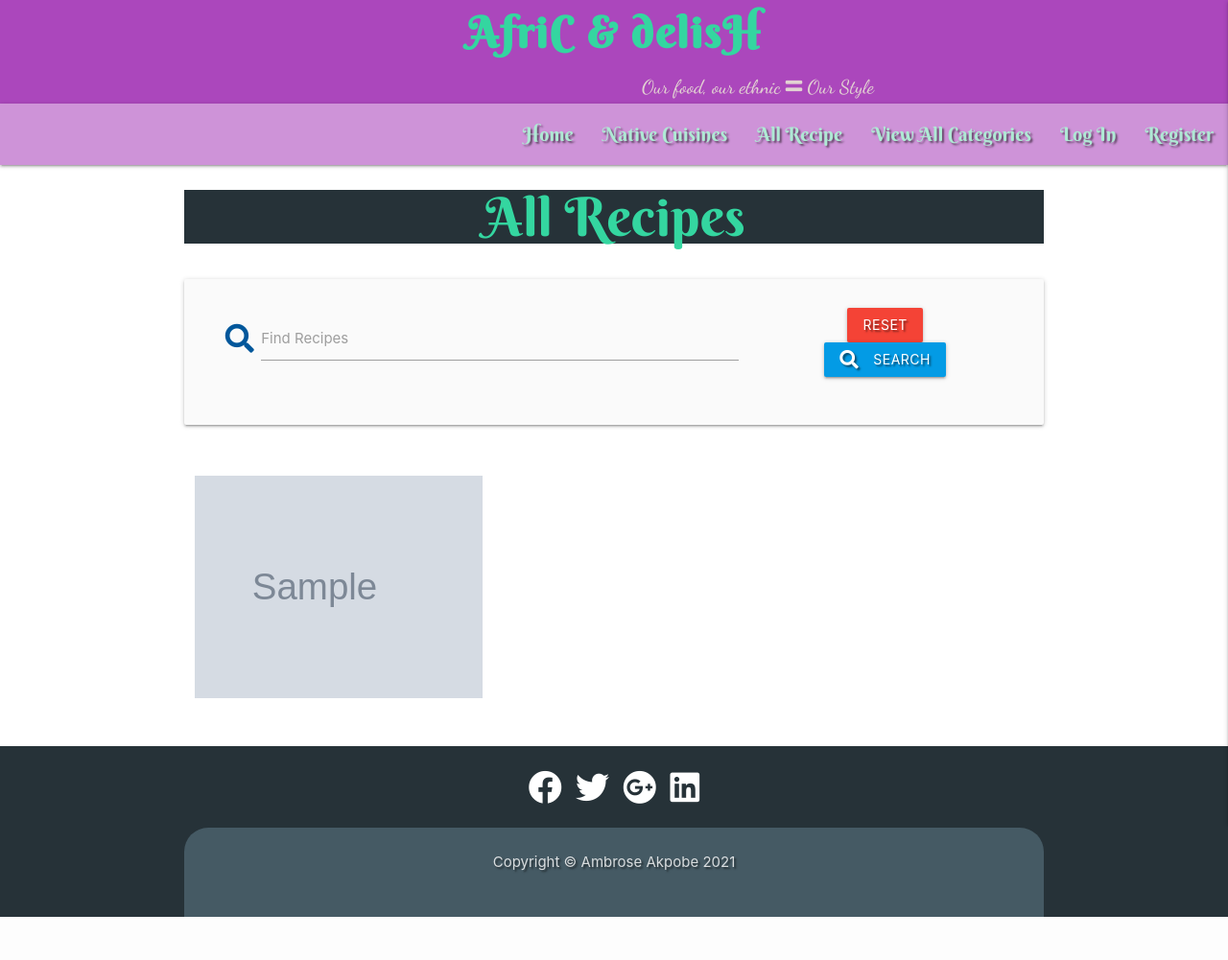
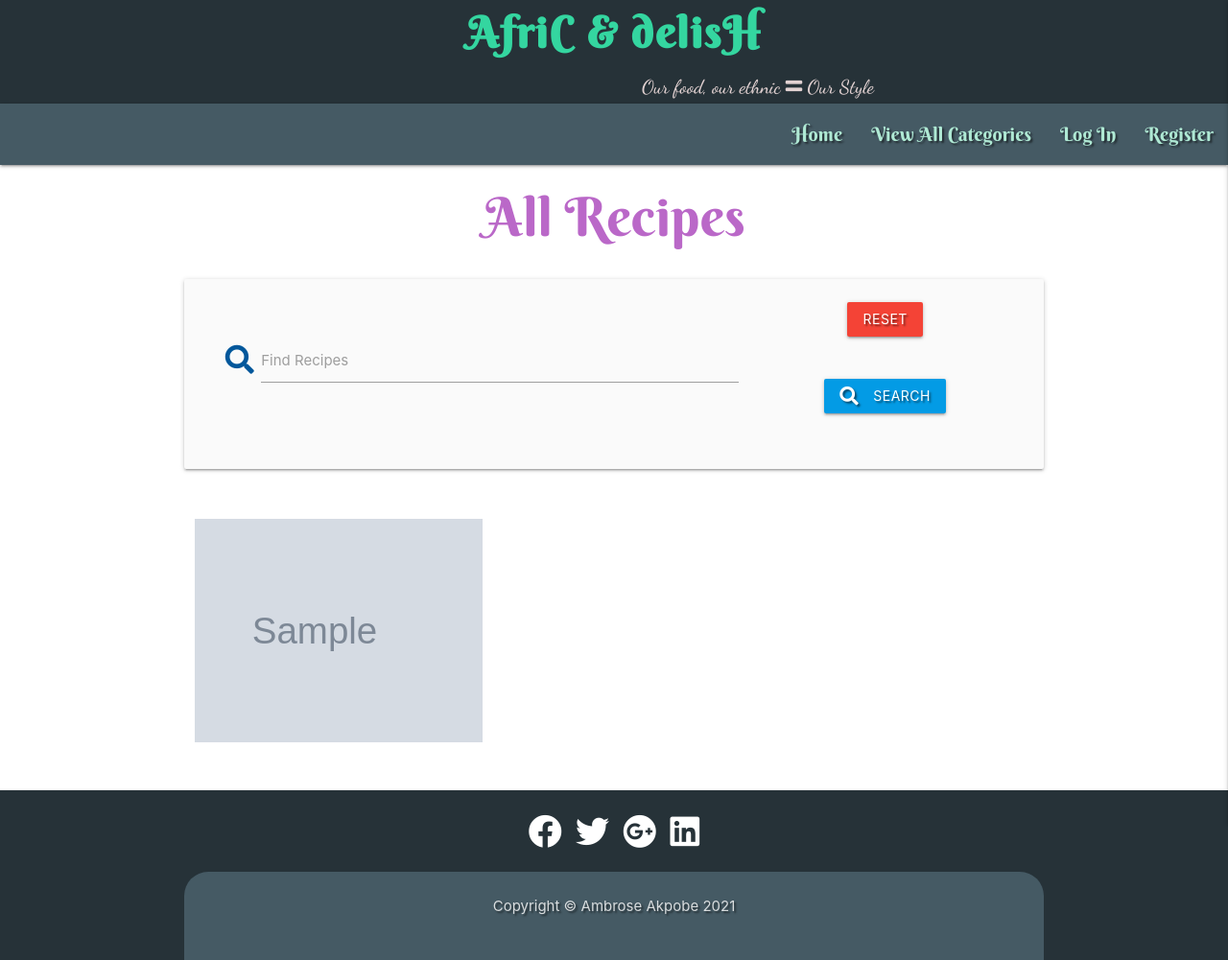
Before and after one commit to Rozdandy/africadelishms3, a Flask app: page /get_recipez/1 in a window 1280 px wide. Shown: the whole page at 96% size. Before the commit the page ends 956 px from the top, so only its background shows below. Run offline with Flask 2, Linux system fonts and the light colour scheme; grey boxes marked "Sample" are stand-in pictures; a database or web service that is not in the repository returns one stand-in record (values such as "Sample title"); some libraries are stand-ins or nearby versions; some web fonts are replaced.

Commit message:
Delete redundant html views, get_recipes.html and cuisines.html

```diff
--- a/app.py
+++ b/app.py
@@ -21,12 +21,10 @@ mongo = PyMongo(app)
 @app.route("/")
 def index():
     recipes = list(mongo.db.recipes.find())
-    cuisines = list(mongo.db.cuisines.find().sort("cuisine_name", 1))
     mobile_recipes = mongo.db.recipes.aggregate([{"$sample": {"size": 4}}])
     # Shows the first three recipes for mobile
     return render_template(
-        "index.html", recipes=recipes, cuisines=cuisines,
-        mobile_recipes=mobile_recipes)
+        "index.html", recipes=recipes, mobile_recipes=mobile_recipes)
 
 
 @app.route("/register", methods=["GET", "POST"])
@@ -85,7 +83,6 @@ def login():
 
 @app.route("/profile/<username>", methods=["GET", "POST"])
 def profile(username):
-    cuisines = list(mongo.db.cuisines.find().sort("cuisine_name", 1))
     # Only users can access their profile
     if not session.get("user"):
         return render_template("error_handle/404.html")
@@ -103,8 +100,7 @@ def profile(username):
             uza = list(
                 mongo.db.recipes.find({"author": session["user"]}))
 
-        return render_template(
-            "profile.html", username=username, uza=uza, cuisines=cuisines)
+        return render_template("profile.html", username=username, uza=uza)
 
     return redirect(url_for("login"))
 
@@ -117,18 +113,8 @@ def logout():
     return redirect(url_for("login"))
 
 
-@app.route("/get_recipes")
-def get_recipes():
-    # sort the names of the breads list #
-    recipes = list(mongo.db.recipes.find())
-    cuisines = list(mongo.db.cuisines.find().sort("cuisine_name", 1))
-    return render_template(
-        "get_recipes.html", recipes=recipes, cuisines=cuisines)
-
-
 @app.route("/get_recipez/<category>")
 def get_recipez(category):
-    cuisines = list(mongo.db.cuisines.find().sort("cuisine_name", 1))
     # Show recipes of that specific category
     if category == "all":
         recipes = list(mongo.db.recipes.find())
@@ -149,22 +135,14 @@ def get_recipez(category):
     else:
         recipes = mongo.db.recipe.find({"$text": {"$search": category}})
     return render_template(
-        "get_recipez.html",
-        recipes=recipes, category=category, cuisines=cuisines)
+        "get_recipez.html", recipes=recipes, category=category)
 
 
 @app.route("/search", methods=["GET", "POST"])
 def search():
     query = request.form.get("query")
     recipes = list(mongo.db.recipes.find({"$text": {"$search": query}}))
-    return render_template(
-        "get_recipes.html", recipes=recipes)
-
-
-@ app.route('/cuisines')
-def cuisines():
-    cuisines = list(mongo.db.cuisines.find().sort("cuisine_name", 1))
-    return render_template("cuisines.html", cuisines=cuisines)
+    return render_template("get_recipez.html", recipes=recipes)
 
 
 @app.route("/get_recipe/<recipe_id>")
@@ -202,12 +180,10 @@ def add_recipe():
         }
         mongo.db.recipes.insert_one(recipe)
         flash("Recipe Successfully Added")
-        return redirect(url_for("get_recipes"))
+        return redirect(url_for("get_recipez"))
 
     categories = mongo.db.categories.find().sort("category_name", 1)
-    cuisines = list(mongo.db.cuisines.find().sort("cuisine_name", 1))
-    return render_template(
-        "add_recipe.html", categories=categories, cuisines=cuisines)
+    return render_template("add_recipe.html", categories=categories)
 
 
 @app.route("/edit_recipe/<recipe_id>", methods=["GET", "POST"])
@@ -236,14 +212,13 @@ def edit_recipe(recipe_id):
         }
         mongo.db.recipes.update({"_id": ObjectId(recipe_id)}, edits)
         flash("Recipe Successfully Updated")
-        return redirect(url_for("get_recipes"))
+        return redirect(url_for("get_recipez"))
 
     recipe = mongo.db.recipes.find_one({"_id": ObjectId(recipe_id)})
-    cuisines = list(mongo.db.cuisines.find().sort("cuisine_name", 1))
     categories = mongo.db.categories.find().sort("category_name", 1)
     return render_template(
         "edit_recipe.html",
-        recipe=recipe, categories=categories, cuisines=cuisines)
+        recipe=recipe, categories=categories)
 
 
 @app.route("/delete_recipe/<recipe_id>")
@@ -251,7 +226,7 @@ def delete_recipe(recipe_id):
     # Delete recipe from db
     mongo.db.recipes.remove({"_id": ObjectId(recipe_id)})
     flash("Recipe Successfully Deleted")
-    return redirect(url_for("get_recipes"))
+    return redirect(url_for("get_recipez"))
 
 
 @app.route("/get_categories")
--- a/static/css/style.css
+++ b/static/css/style.css
@@ -154,11 +156,10 @@ footer > .footer-copyright {
   box-sizing: content-box;
   border: none;
   font: normal 56px/1 "Berkshire Swash", Helvetica, sans-serif;
- color: rgb(52, 214, 160);
+ color: #ba68c8;
   text-align: center;
   -o-text-overflow: ellipsis;
   text-overflow: ellipsis;
-  background-color: #263238;
 }
 
 
--- a/templates/add_recipe.html
+++ b/templates/add_recipe.html
@@ -181,7 +181,7 @@
             <div class="row">
                 <div class="col s12 center-align">
 
-                    <a class=" btn-large add-btn red darken-2 center-align" href="{{ url_for('get_recipes')  }}">
+                    <a class=" btn-large add-btn red darken-2 center-align" href="{{ url_for('get_recipez', category='all')  }}">
                         cancel <i class="fas fa-window-close right"></i>
                     </a>
                     <button type="submit" class="btn-large add-btn">Add recipe <i
--- a/templates/base.html
+++ b/templates/base.html
@@ -16,7 +16,7 @@
 <body>
 
     <header>
-        <div class="row purple  lighten-1" style="margin: 0px;text-align: center;">
+        <div class="row blue-grey darken-4" style="margin: 0px;text-align: center;">
             <div class="col s12 m12">
                 <div class="textShadow light-red-text text-darken-2" id="main-logo"><a class="head-link" href="{{ url_for('index') }}">AfriC &amp;
                         delisH
@@ -41,17 +41,8 @@
 
 
 
-                                    <ul id="dropdown4" class="dropdown-content">
-                                        {% for cuisine in cuisines %}
-                                        <li>{{ cuisine.cuisine_name }}</li>
-                                        {% endfor %}
-                     </ul>
 
-
-
-
-
-        <nav class="nav-extended text-shadow  purple lighten-3">
+        <nav class="nav-extended text-shadow blue-grey darken-2">
 			<div class="nav-wrapper">
 
 				<a href="#" data-target="mobile-demo" class="sidenav-trigger right"><i class="fas fa-bars"></i></a>
@@ -60,11 +51,6 @@
 
 
 
-                    <li><a class="dropdown-trigger" href="{{ url_for('cuisines', cuisines=cuisines) }}" data-target="dropdown4">Native Cuisines</a></li>
-
-
-
-                    <li><a href="{{ url_for('get_recipes') }}">All Recipe</a></li>
                     <li><a class="dropdown-trigger" href="{{ url_for('get_recipez', category='all') }}" data-target="dropdown1">View All Categories</a></li>
                 {% if session.user %}
                     <li><a href="{{ url_for('profile', username=session['user']) }}">Profile</a></li>
@@ -95,11 +81,6 @@
                 <li><a href="{{ url_for('get_recipez', category='anytime') }}">Anytime</a></li>
             </ul>
 
-                    <ul id="dropdown3" class="dropdown-content">
-                                        {% for cuisine in cuisines %}
-                                        <li>{{ cuisine.cuisine_name }}</li>
-                                        {% endfor %}
-                     </ul>
 
 
 		<ul class="sidenav" id="mobile-demo">
@@ -108,17 +89,14 @@
 
 
 
-                    <li><a class="dropdown-trigger" href="{{ url_for('cuisines', cuisines=cuisines) }}" data-target="dropdown3">Native Cuisines</a></li>
 
-
-            <li><a href="{{ url_for('get_recipes') }}">All Recipe</a></li>
             <li><a class="dropdown-trigger" href="{{ url_for('get_recipez', category='all') }}" data-target="dropdown2">View All Categories</a></li>
                 {% if session.user %}
                     <li><a href="{{ url_for('profile', username=session['user']) }}">Profile</a></li>
                     {% if session.user|lower == "admin"|lower %}
                         <li><a href="{{ url_for('get_categories') }}">Admin</a></li>
                     {% endif %}
-                     <li><a href="{{ url_for('add_recipe') }}">Add Recipe</a></li>
+
                      <li><a href="{{ url_for('logout') }}">Log Out</a></li>
                  {% else %}
                     <li><a href="{{ url_for('login') }}">Log In</a></li>
--- a/templates/edit_recipe.html
+++ b/templates/edit_recipe.html
@@ -202,7 +202,7 @@
                     <div class="row">
                         <div class="col s12">
 
-                            <a class="btn-large add-btn red darken-2 center-align" href="{{ url_for('get_recipes') }}">
+                            <a class="btn-large add-btn red darken-2 center-align" href="{{ url_for('get_recipez', category='all') }}">
                                 Cancel <i class="fas fa-window-close right"></i>
                             </a>
                             <button type="submit" class="btn-large add-btn light-blue lighten-1">Edit recipe <i
--- a/templates/get_categories.html
+++ b/templates/get_categories.html
@@ -1,11 +1,11 @@
 {% extends "base.html" %}
 {% block content %}
 
-    <h3 class="light-blue-text text-darken-4 center-align">Manage Categories</h3>
+    <h3 class="light-blue-text text-darken-4 center-align"><strong>Manage Categories</strong></h3>
 
     <div class="row">
         <div class="col s12 center-align">
-            <a href="{{ url_for('add_category') }}" class="btn-large light-blue darken-2 text-shadow">
+            <a href="{{ url_for('add_category') }}" class="btn-large add-btn text-shadow">
                 Add Category <i class="fas fa-plus-square right"></i>
             </a>
         </div>
@@ -14,7 +14,7 @@
     <div class="row">
         {% for category in categories %}
             <div class="col s12 m3">
-                <div class="card light-blue darken-4 text-shadow center-align">
+                <div class="card purple lighten-2 text-shadow center-align">
                     <div class="card-content white-text">
                         <span class="card-title">{{ category.category_name }}</span>
                     </div>
--- a/templates/get_recipez.html
+++ b/templates/get_recipez.html
@@ -16,13 +16,15 @@
                     <input type="text" name="query" id="query" minlength="3" class="validate" required>
                     <label for="query">Find Recipes</label>
                 </div>
-                <div class="col s12 m4">
-                    <a href="{{ url_for('get_recipez', category='all') }}" class="red btn text-shadow">Reset</a>
-                    <br class="hide-on-med-and-down">
-                    <button type="submit" class="light-blue darken-1 btn text-shadow">
-                        <i class="fas fa-search left"></i> Search
-                    </button>
-                </div>
+                 <div class="col s12 m4 search-btn">
+                        <div class="reset">
+                            <a href="{{ url_for('get_recipez', category='all') }}" class="red btn text-shadow">Reset</a>
+                        </div>
+                        <h4 class="search-button"> <button type="submit" class="light-blue darken-1 btn text-shadow">
+                                <i class="fas fa-search left"></i> Search
+                            </button>
+                        </h4>
+                    </div>
             </div>
         </form>
     </div>
--- a/templates/index.html
+++ b/templates/index.html
@@ -44,7 +44,7 @@
 <br>
 
 <div class="container hide-on-med-and-down">
-        <h6 class=".ourProjects">The Irresistible African Recipes</h6>
+        <h6 class="ourProjects">The Irresistible African Recipes</h6>
         <br>
 
 </div>
@@ -110,7 +110,7 @@
         <!--row-->
 
         <div class="center">
-            <a class="waves-effect waves-light btn purple lighten-1" href="{{ url_for('get_recipes', recipe=recipe) }}">View more</a>
+            <a class="waves-effect waves-light btn purple lighten-1" href="{{ url_for('get_recipez', category='all') }}">View more</a>
         </div>
     </div>
 </div>
--- a/templates/login.html
+++ b/templates/login.html
@@ -9,7 +9,7 @@
                 <!-- username -->
                 <div class="row">
 					<div class="input-field col s12">
-						<i class="fas fa-user-cog prefix blue-grey-text text-darken-2"></i>
+						<i class="fas fa-user-cog prefix purple-text text-lighten-2"></i>
 						<input id="username" name="username" type="text" minlength="5"
                         maxlength="15" pattern="^[a-zA-Z0-9]{5,15}$" class="validate" required>
 						<label for="username">Username</label>
@@ -18,7 +18,7 @@
                 <!-- passowrd -->
                 <div class="row">
                     <div class="input-field col s12">
-						<i class="fas fa-user-lock prefix blue-grey-text text-darken-2"></i>
+						<i class="fas fa-user-lock prefix purple-text text-lighten-2"></i>
                         <input id="password" name="password" type="password" minlength="5"
                         maxlength="15" pattern="^[a-zA-Z0-9]{5,15}$" class="validate" required>
                         <label for="password">Password</label>
@@ -26,7 +26,7 @@
                 </div>
                 <!-- login -->
                 <div class="row">
-                    <button type="submit" class="col s12 btn-large reg-btn-color text-shadow">
+                    <button type="submit" class="col s12 btn-large reg-btn-color purple lighten-2 text-shadow">
                         Log In <i class="fas fa-sign-in-alt"></i>
                     </button>
                 </div>
--- a/templates/register.html
+++ b/templates/register.html
@@ -9,7 +9,7 @@
                 <!-- username -->
                 <div class="row">
 					<div class="input-field col s12">
-						<i class="fas fa-user-plus prefix blue-grey-text text-darken-2"></i>
+						<i class="fas fa-user-plus prefix purple-text text-lighten-2"></i>
 						<input id="username" name="username" type="text" minlength="5"
                             maxlength="15" pattern="^[a-zA-Z0-9]{5,15}$" class="validate" required>
 						<label for="username">Username</label>
@@ -21,7 +21,7 @@
 
                 <div class="row">
                     <div class="input-field col s12">
-						<i class="fas fa-user-lock prefix blue-grey-text text-darken-2"></i>
+						<i class="fas fa-user-lock prefix purple-text text-lighten-2"></i>
                         <input id="password" name="password" type="password" minlength="5"
                             maxlength="15" pattern="^[a-zA-Z0-9]{5,15}$" class="validate" required>
                         <label for="password">Password</label>
@@ -32,7 +32,7 @@
                 <!--------------------------------- register --->
 
                 <div class="row">
-                    <button type="submit" class="col s12 btn-large reg-btn-color text-shadow">
+                    <button type="submit" class="col s12 btn-large reg-btn-color purple lighten-2 text-shadow">
                         Register <i class="fas fa-sign-in-alt prefix"></i>
                     </button>
                 </div>
```
Also changed, not shown: other parts of static/css/style.css (+47 -3 lines), templates/get_recipe.html (+24 -11 lines), templates/profile.html (+6 -10 lines).
